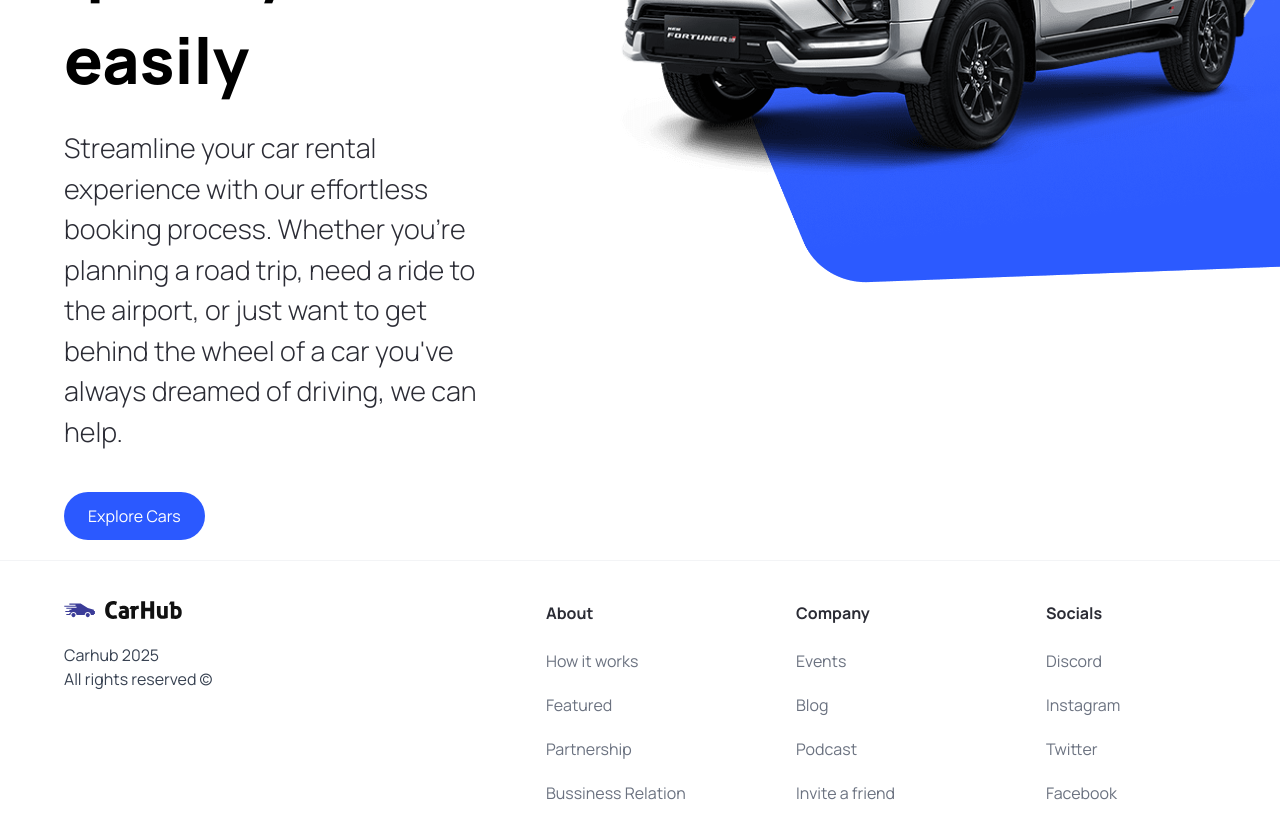
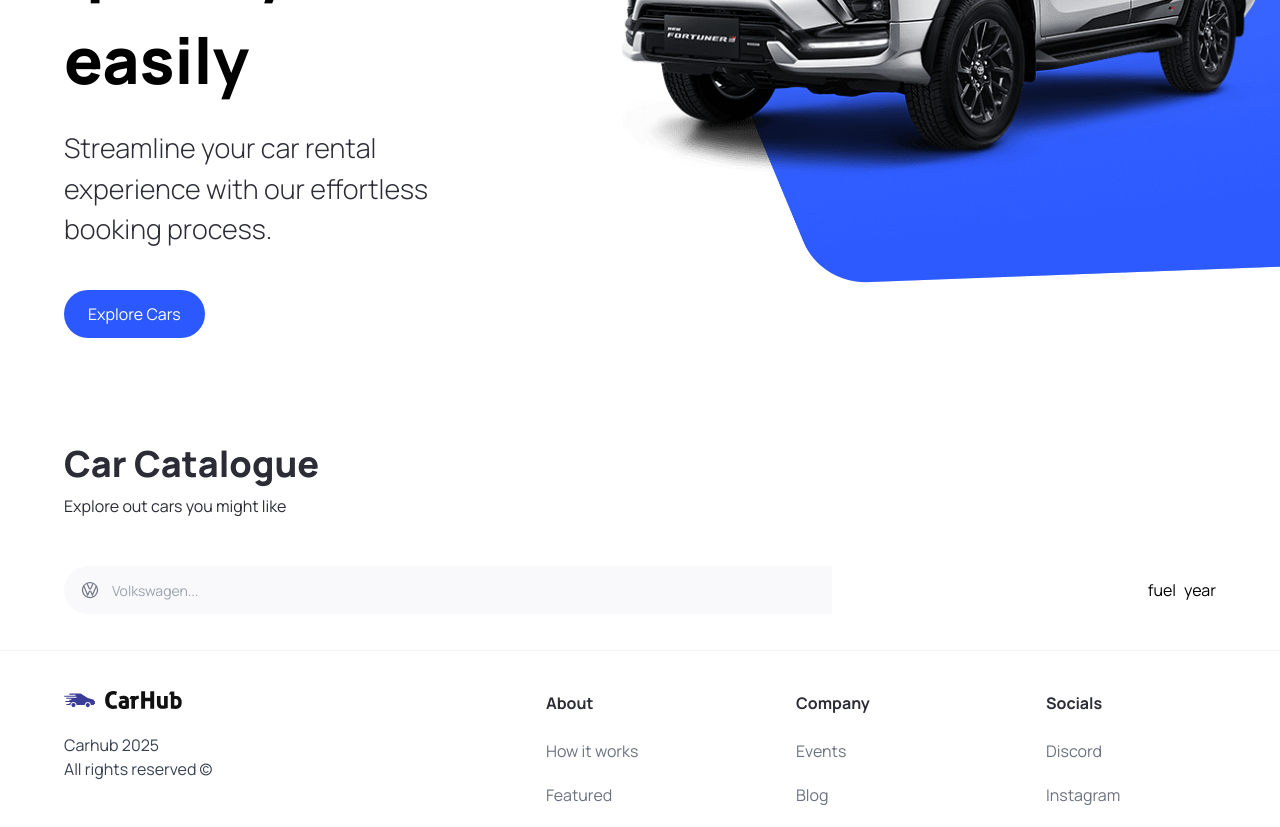
Before and after one commit to NguyenPhucTrong/next-react, a Next.js app: page / in a window 1280 px wide. Shown: the part 420-1247 px from the top of the page. Built offline with nearby package versions, Linux system fonts and the light colour scheme.

Commit message:
Car Catalogue

```diff
--- a/app/page.tsx
+++ b/app/page.tsx
@@ -1,9 +1,24 @@
 import Image from "next/image";
-import { Hero } from "@/components";
+import { CustomFilter, Hero, Searchbar } from "@/components";
 export default function Home() {
   return (
     <main className="overflow-hidden">
       <Hero />
+      <div className='mt-12 padding-x padding-y max-width' id='discover'>
+        <div className='home__text-container'>
+          <h1 className='text-4xl font-extrabold'>Car Catalogue</h1>
+          <p>Explore out cars you might like</p>
+        </div>
+
+        <div className='home__filters'>
+          <Searchbar />
+
+          <div className='home__filter-container'>
+            <CustomFilter title='fuel' />
+            <CustomFilter title='year' />
+          </div>
+        </div>
+      </div>
     </main>
   );
 }
--- /dev/null
+++ b/components/CustomFilter.tsx
@@ -0,0 +1,13 @@
+import React from 'react';
+
+interface CustomFilterProps {
+    title: string;
+}
+
+export default function CustomFilter({ title }: CustomFilterProps) {
+    return (
+        <div>
+            <p>{title}</p>
+        </div>
+    );
+}
--- a/components/Hero.tsx
+++ b/components/Hero.tsx
@@ -16,7 +16,7 @@
                 </h1>
 
                 <p className='hero__subtitle'>
-                    Streamline your car rental experience with our effortless booking process. Whether you're planning a road trip, need a ride to the airport, or just want to get behind the wheel of a car you've always dreamed of driving, we can help.
+                    Streamline your car rental experience with our effortless booking process.
                 </p>
 
                 <CustomButton
--- /dev/null
+++ b/components/SearchManufacturer.tsx
@@ -0,0 +1,97 @@
+"use client";
+
+import { Combobox, ComboboxButton, ComboboxInput, ComboboxOption, ComboboxOptions, Transition } from "@headlessui/react";
+import { useState, Fragment } from "react";
+import { SearchManufacturerProps } from "@/styles";
+import Image from "next/image";
+
+import { manufacturers } from "@/constants";
+
+export default function SearchManufacturer({
+    manufacturer,
+    setManufacturer,
+}: SearchManufacturerProps) {
+    const [query, setQuery] = useState<string>("");
+
+    const filteredManufacturers =
+        query === ""
+            ? manufacturers
+            : manufacturers.filter((item) =>
+                item.toLowerCase().replace(/\s+/g, "").includes(query.toLowerCase().replace(/\s+/g, ""))
+            );
+
+    return (
+        <div className='search-manufacturer'>
+            <Combobox value={manufacturer} onChange={setManufacturer}>
+                <div className='relative w-full'>
+                    {/* Button for the combobox. Click on the icon to see the complete dropdown */}
+                    <ComboboxButton className='absolute top-[14px]'>
+                        <Image
+                            src='/car-logo.svg'
+                            width={20}
+                            height={20}
+                            className='ml-4'
+                            alt='car logo'
+                        />
+                    </ComboboxButton>
+
+                    {/* Input field for searching */}
+                    <ComboboxInput
+                        className='search-manufacturer__input'
+                        displayValue={(manufacturer: string) => manufacturer}
+                        onChange={(event) => setQuery(event.target.value)} // Update the search query when the input changes
+                        placeholder='Volkswagen...'
+                    />
+
+                    {/* Transition for displaying the options */}
+                    <Transition
+                        as={Fragment} // group multiple elements without introducing an additional DOM node i.e., <></>
+                        leave='transition ease-in duration-100'
+                        leaveFrom='opacity-100'
+                        leaveTo='opacity-0'
+                        afterLeave={() => setQuery("")} // Reset the search query after the transition completes
+                    >
+                        <ComboboxOptions
+                            className=" mt-1 max-h-60 w-full overflow-auto rounded-md bg-white py-1 text-base shadow-lg ring-1 ring-black ring-opacity-5 focus:outline-none sm:text-sm"
+
+                        >
+                            {filteredManufacturers.length === 0 && query !== "" ? (
+                                <ComboboxOption
+                                    value={query}
+                                    className='search-manufacturer__option'
+                                >
+                                    Create "{query}"
+                                </ComboboxOption>
+                            ) : (
+                                filteredManufacturers.map((item) => (
+                                    <ComboboxOption
+                                        key={item}
+                                        className={({ active }) =>
+                                            `relative search-manufacturer__option ${active ? "bg-primary-blue text-white" : "text-gray-900"
+                                            }`
+                                        }
+                                        value={item}
+                                    >
+                                        {({ selected, active }) => (
+                                            <>
+                                                <span className={`block truncate ${selected ? "font-medium" : "font-normal"}`}>
+                                                    {item}
+                                                </span>
+
+                                                {/* Show an active blue background color if the option is selected */}
+                                                {selected ? (
+                                                    <span className={`absolute inset-y-0 left-0 flex items-center pl-3 ${active ? "text-white" : "text-pribg-primary-purple"}`}
+                                                    ></span>
+                                                ) : null}
+                                            </>
+                                        )}
+                                    </ComboboxOption>
+                                ))
+                            )}
+                        </ComboboxOptions>
+                    </Transition>
+                </div>
+            </Combobox>
+        </div>
+    );
+};
--- /dev/null
+++ b/components/Searchbar.tsx
@@ -0,0 +1,20 @@
+"use client";
+
+import React, { useState } from 'react'
+import { SearchManufacturer } from './';
+
+export default function Searchbar() {
+    const [manufacturer, setManufacturer] = useState("");
+    const handleSearch = () => { }
+
+    return (
+        <form className='searchbar' onSubmit={handleSearch}>
+            <div className='searchbar__item'>
+                <SearchManufacturer
+                    manufacturer={manufacturer}
+                    setManufacturer={setManufacturer}
+                />
+            </div>
+        </form>
+    )
+}
--- a/styles/index.tsx
+++ b/styles/index.tsx
@@ -6,3 +6,8 @@
     handleClick?: MouseEventHandler<HTMLButtonElement>;
     btnType?: "button" | "submit";
 }
+
+export interface SearchManufacturerProps {
+    manufacturer: string;
+    setManufacturer: (manufacturer: string) => void;
+}
```
Also changed, not shown: components/index.tsx (+8 -1 lines), package.json (+5 -4 lines), 1 other file (tests, documents, lock files or other folders).
